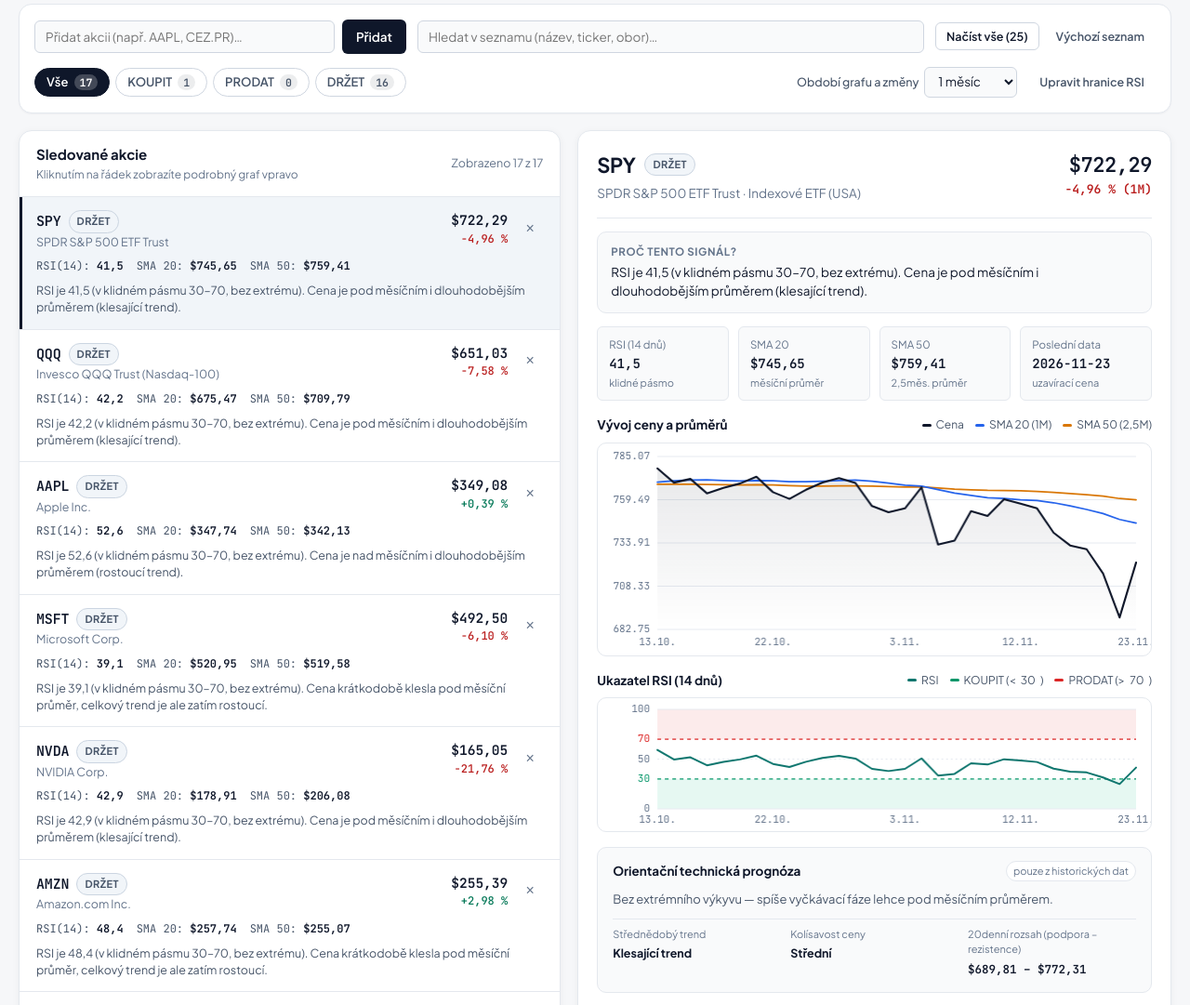
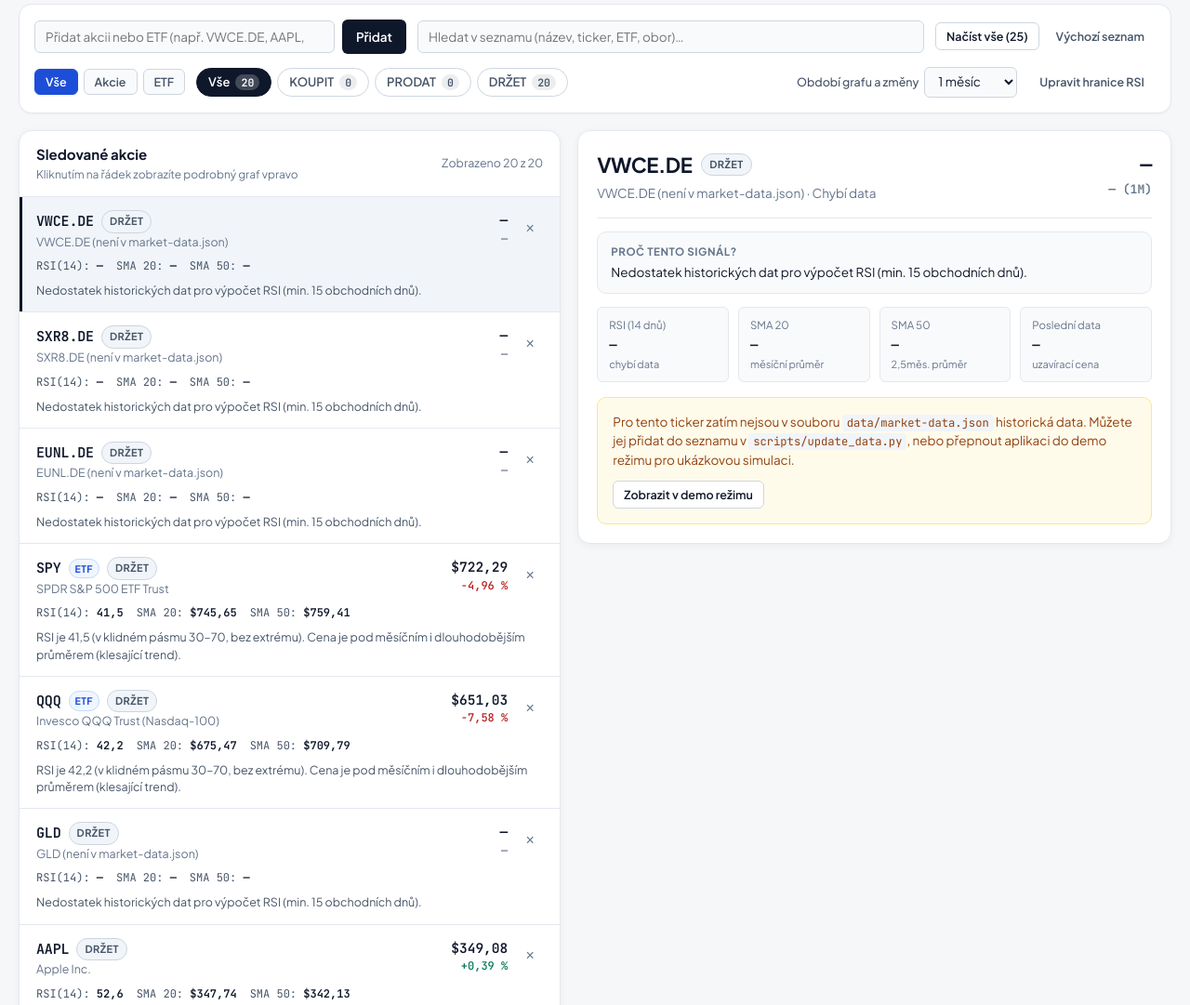
Before and after one commit to Lada008/Akcie, a plain HTML site: page index.html in a window 1280 px wide. Shown: the part 736-1817 px from the top of the page at 93% size. Drawn offline with Linux system fonts and the light colour scheme.

Commit message:
feat: podpora 9 ETF (včetně VWCE.DE, SXR8.DE, EUNL.DE, GLD, TLT), filtr Akcie/ETF a ETF v asistentovi

```diff
--- a/index.html
+++ b/index.html
@@ -152,6 +152,7 @@
 
       <div class="assistant-quick-prompts" role="group" aria-label="Rychlé dotazy pro asistenta">
         <button type="button" class="prompt-chip" data-prompt="Co dnes koupit?">Co dnes koupit?</button>
+        <button type="button" class="prompt-chip" data-prompt="Jaká jsou nejlepší ETF?">Nejlepší ETF</button>
         <button type="button" class="prompt-chip" data-prompt="Které akcie jsou přehřáté?">Přehřáté (PRODAT)</button>
         <button type="button" class="prompt-chip" data-prompt="Hledám klidnější akcie">Klidnější akcie</button>
         <button type="button" class="prompt-chip" data-prompt="Jaký je dnes stav trhu?">Stav trhu</button>
@@ -163,7 +164,7 @@
         <input
           id="assistant-input"
           type="text"
-          placeholder="Zeptejte se česky (např. „Jak je na tom ČEZ?“, „Co dnes koupit?“, „NVDA“)…"
+          placeholder="Zeptejte se česky (např. „Jaká jsou nejlepší ETF?“, „VWCE“, „ČEZ“, „Co dnes koupit?“)…"
           maxlength="140"
         />
         <button type="submit" class="btn btn-primary">Zeptat se</button>
@@ -188,7 +189,7 @@
             id="ticker-input"
             type="text"
             list="available-tickers-list"
-            placeholder="Přidat akcii (např. AAPL, CEZ.PR)…"
+            placeholder="Přidat akcii nebo ETF (např. VWCE.DE, AAPL, CEZ.PR)…"
             maxlength="14"
             aria-label="Symbol tickeru k přidání"
           />
@@ -201,16 +202,16 @@
           <input
             id="search-input"
             type="search"
-            placeholder="Hledat v seznamu (název, ticker, obor)…"
+            placeholder="Hledat v seznamu (název, ticker, ETF, obor)…"
             aria-label="Vyhledávání v seznamu tickerů"
           />
         </div>
 
         <div class="watchlist-quick-actions">
           <button id="btn-load-all-tickers" type="button" class="btn btn-secondary btn-sm" title="Přidat do seznamu všechny dostupné akcie a ETF">
-            Načíst vše (25)
+            Načíst vše (32)
           </button>
-          <button id="btn-reset-watchlist" type="button" class="btn btn-ghost btn-sm" title="Obnovit výchozí seznam akcií">
+          <button id="btn-reset-watchlist" type="button" class="btn btn-ghost btn-sm" title="Obnovit výchozí seznam akcií a ETF">
             Výchozí seznam
           </button>
         </div>
@@ -219,6 +220,13 @@
       <p id="form-feedback" class="form-feedback" role="status" aria-live="polite" hidden></p>
 
       <div class="controls-row controls-row-bottom">
+        <div class="filters-stack">
+          <div class="filter-group" role="group" aria-label="Filtrovat podle typu">
+            <button type="button" class="type-pill is-active" data-asset-type="ALL">Vše</button>
+            <button type="button" class="type-pill" data-asset-type="STOCK">Akcie</button>
+            <button type="button" class="type-pill" data-asset-type="ETF">ETF</button>
+          </div>
+
           <div class="filter-group" role="group" aria-label="Filtrovat podle signálu">
             <button type="button" class="filter-pill is-active" data-signal="ALL">
               Vše <span class="pill-count" data-count="ALL">0</span>
@@ -232,6 +240,7 @@
             <button type="button" class="filter-pill pill-hold" data-signal="DRŽET">
               DRŽET <span class="pill-count" data-count="DRŽET">0</span>
             </button>
+          </div>
         </div>
 
         <div class="params-group">
--- a/js/app.js
+++ b/js/app.js
@@ -5,8 +5,12 @@
   const STORAGE_SETTINGS_KEY = "akcie_settings_v1";
 
   const DEFAULT_WATCHLIST = [
+    "VWCE.DE",
+    "SXR8.DE",
+    "EUNL.DE",
     "SPY",
     "QQQ",
+    "GLD",
     "AAPL",
     "MSFT",
     "NVDA",
@@ -17,7 +21,6 @@
     "INTC",
     "JPM",
     "JNJ",
-    "UNH",
     "ASML",
     "CEZ.PR",
     "KOMB.PR",
@@ -37,6 +40,7 @@
     demoDataset: null,
     watchlist: [],
     selectedSymbol: null,
+    assetTypeFilter: "ALL", // "ALL" | "STOCK" | "ETF"
     signalFilter: "ALL",
     searchQuery: "",
     assistantProfile: "vyvazeny",
@@ -78,6 +82,7 @@
     btnResetWatchlist: document.getElementById("btn-reset-watchlist"),
     formFeedback: document.getElementById("form-feedback"),
 
+    typeButtons: Array.from(document.querySelectorAll(".type-pill")),
     filterButtons: Array.from(document.querySelectorAll(".filter-pill")),
     periodSelect: document.getElementById("period-select"),
     btnToggleAdvanced: document.getElementById("btn-toggle-advanced"),
@@ -319,14 +324,32 @@
       btn.classList.toggle("is-active", key === state.signalFilter);
     }
 
-    // Filtrování podle signálu a vyhledávání
+    for (const btn of els.typeButtons) {
+      btn.classList.toggle("is-active", btn.dataset.assetType === state.assetTypeFilter);
+    }
+
+    if (els.btnLoadAllTickers) {
+      const ds = getActiveDataset();
+      const totalAvail = ds?.tickers ? Object.keys(ds.tickers).length : 0;
+      if (totalAvail > 0) {
+        els.btnLoadAllTickers.textContent = `Načíst vše (${totalAvail})`;
+      }
+    }
+
+    // Filtrování podle typu (Akcie/ETF), signálu a vyhledávání
     const q = state.searchQuery.trim().toLowerCase();
     const filtered = analyses.filter((item) => {
+      if (
+        state.assetTypeFilter !== "ALL" &&
+        item.assetType !== state.assetTypeFilter
+      ) {
+        return false;
+      }
       if (state.signalFilter !== "ALL" && item.signal !== state.signalFilter) {
         return false;
       }
       if (q) {
-        const hay = `${item.symbol} ${item.name} ${item.sector}`.toLowerCase();
+        const hay = `${item.symbol} ${item.name} ${item.sector} ${item.assetType}`.toLowerCase();
         if (!hay.includes(q)) return false;
       }
       return true;
@@ -381,6 +404,7 @@
               <div class="ticker-identity">
                 <div class="ticker-symbol-line">
                   <span class="ticker-symbol mono">${escapeHtml(item.symbol)}</span>
+                  ${item.assetType === "ETF" ? '<span class="etf-badge">ETF</span>' : ""}
                   <span class="signal-badge ${signalClass(item.signal)}">${escapeHtml(item.signal)}</span>
                   ${item.isSimulated ? '<span class="sim-badge">Demo</span>' : ""}
                 </div>
@@ -761,6 +785,13 @@
       showFeedback("Výchozí seznam tickerů byl obnoven.", "ok");
     });
 
+    for (const btn of els.typeButtons) {
+      btn.addEventListener("click", () => {
+        state.assetTypeFilter = btn.dataset.assetType || "ALL";
+        renderAll();
+      });
+    }
+
     for (const btn of els.filterButtons) {
       btn.addEventListener("click", () => {
         state.signalFilter = btn.dataset.signal;
--- a/js/assistant.js
+++ b/js/assistant.js
@@ -54,7 +54,7 @@
     const vol = a.outlook?.dailyVolPct ?? 1.5;
     const above20 = a.sma20 !== null && a.latestPrice >= a.sma20;
     const above50 = a.sma50 !== null && a.latestPrice >= a.sma50;
-    const isEtf = a.symbol === "SPY" || a.symbol === "QQQ";
+    const isEtf = a.assetType === "ETF";
 
     if (profile === "opatrny") {
       let s = 50;
@@ -261,6 +261,35 @@
     };
   }
 
+  function replyForEtfs(ctx) {
+    const { allAnalyses, profile, settings } = ctx;
+    const etfs = allAnalyses
+      .filter((a) => a.hasData && a.rsi !== null && a.assetType === "ETF")
+      .sort((a, b) => scoreForProfile(b, profile, settings) - scoreForProfile(a, profile, settings));
+
+    if (etfs.length === 0) {
+      return {
+        title: "ETF zatím nejsou načtená",
+        paragraphs: [
+          "V aktuálním datasetu nebyla nalezena žádná ETF. Zkuste kliknout na „Načíst vše“ nebo vyčkejte na aktualizaci dat.",
+        ],
+        picks: [],
+      };
+    }
+
+    const top = etfs.slice(0, 5);
+    return {
+      title: `Přehled ETF podle stylu: ${PROFILE_LABELS[profile]}`,
+      paragraphs: [
+        "ETF rozkládají riziko mezi stovky až tisíce firem (případně zlato či dluhopisy), takže bývají pro začátečníky klidnější než jednotlivé akcie. Pro české investory jsou oblíbená hlavně evropská UCITS ETF v eurech (VWCE.DE, SXR8.DE, EUNL.DE).",
+        "Kliknutím na libovolné ETF níže zobrazíte jeho graf a technické ukazatele (obchodování je vždy na vlastní riziko):",
+      ],
+      picks: top.map((a) =>
+        formatCandidateLine(a, `${a.sector} · ${a.outlook?.mediumTerm || ""}`)
+      ),
+    };
+  }
+
   function answerQuestion(question, ctx) {
     const norm = normalizeText(question);
 
@@ -276,6 +305,16 @@
     }
 
     // 2. Záměry v češtině
+    if (
+      norm.includes("etf") ||
+      norm.includes("index") ||
+      norm.includes("zlato") ||
+      norm.includes("dluhopis") ||
+      norm.includes("svet")
+    ) {
+      return replyForEtfs(ctx);
+    }
+
     if (
       norm.includes("prodat") ||
       norm.includes("prehrat") ||
--- a/js/demo-data.js
+++ b/js/demo-data.js
@@ -25,8 +25,15 @@
     { symbol: "MONET.PR", name: "MONETA Money Bank", currency: "CZK", sector: "Finance", seed: 221, start: 112, drift: 0.0005, vol: 0.008, mode: "hold_up" },
     { symbol: "ASML", name: "ASML Holding N.V.", currency: "USD", sector: "Polovodiče (EU)", seed: 222, start: 820, drift: -0.0005, vol: 0.016, mode: "buy" },
     { symbol: "SAP", name: "SAP SE", currency: "USD", sector: "Technologie (EU)", seed: 223, start: 210, drift: 0.0008, vol: 0.011, mode: "hold_up" },
-    { symbol: "SPY", name: "SPDR S&P 500 ETF Trust", currency: "USD", sector: "Indexové ETF (USA)", seed: 224, start: 560, drift: 0.0005, vol: 0.007, mode: "hold_up" },
-    { symbol: "QQQ", name: "Invesco QQQ Trust (Nasdaq-100)", currency: "USD", sector: "Indexové ETF (Tech)", seed: 225, start: 480, drift: 0.0007, vol: 0.009, mode: "hold_up" },
+    { symbol: "VWCE.DE", name: "Vanguard FTSE All-World UCITS ETF", currency: "EUR", sector: "ETF · Celý svět", assetType: "ETF", seed: 226, start: 126, drift: 0.0005, vol: 0.007, mode: "hold_up" },
+    { symbol: "SXR8.DE", name: "iShares Core S&P 500 UCITS ETF", currency: "EUR", sector: "ETF · USA (S&P 500)", assetType: "ETF", seed: 227, start: 540, drift: 0.0005, vol: 0.008, mode: "hold_up" },
+    { symbol: "EUNL.DE", name: "iShares Core MSCI World UCITS ETF", currency: "EUR", sector: "ETF · Vyspělý svět", assetType: "ETF", seed: 228, start: 96, drift: 0.0005, vol: 0.007, mode: "hold_up" },
+    { symbol: "SPY", name: "SPDR S&P 500 ETF Trust", currency: "USD", sector: "ETF · USA (S&P 500)", assetType: "ETF", seed: 224, start: 560, drift: 0.0005, vol: 0.007, mode: "hold_up" },
+    { symbol: "QQQ", name: "Invesco QQQ Trust (Nasdaq-100)", currency: "USD", sector: "ETF · Technologie", assetType: "ETF", seed: 225, start: 480, drift: 0.0007, vol: 0.009, mode: "hold_up" },
+    { symbol: "VTI", name: "Vanguard Total Stock Market ETF", currency: "USD", sector: "ETF · Celý trh USA", assetType: "ETF", seed: 229, start: 278, drift: 0.0005, vol: 0.007, mode: "hold_up" },
+    { symbol: "SCHD", name: "Schwab US Dividend Equity ETF", currency: "USD", sector: "ETF · Dividendy", assetType: "ETF", seed: 230, start: 82, drift: 0.0003, vol: 0.006, mode: "hold_up" },
+    { symbol: "GLD", name: "SPDR Gold Shares (Zlato)", currency: "USD", sector: "ETF · Zlato", assetType: "ETF", seed: 231, start: 235, drift: 0.0006, vol: 0.008, mode: "sell" },
+    { symbol: "TLT", name: "iShares 20+ Year Treasury Bond ETF", currency: "USD", sector: "ETF · Dluhopisy USA", assetType: "ETF", seed: 232, start: 94, drift: -0.0003, vol: 0.009, mode: "buy" },
   ];
 
   const DEMO_NEWS = [
@@ -140,6 +147,7 @@
         name: spec.name,
         currency: spec.currency,
         sector: spec.sector,
+        assetType: spec.assetType || "STOCK",
         isSimulated: true,
         history: generateSeries(spec, dates),
         news: [],
--- a/js/indicators.js
+++ b/js/indicators.js
@@ -247,11 +247,17 @@
       }
     }
 
+    const isEtf =
+      tickerData.assetType === "ETF" ||
+      /\bETF\b/i.test(tickerData.sector || "") ||
+      /\bETF\b/i.test(tickerData.name || "");
+
     return {
       symbol: tickerData.symbol,
       name: tickerData.name || tickerData.symbol,
       currency: tickerData.currency || "USD",
       sector: tickerData.sector || "—",
+      assetType: isEtf ? "ETF" : "STOCK",
       isSimulated: Boolean(tickerData.isSimulated),
       news: Array.isArray(tickerData.news) ? tickerData.news : [],
       hasData: true,
--- a/styles.css
+++ b/styles.css
@@ -1281,12 +1281,54 @@ select:focus {
   }
 }
 
-/* Quick actions */
+/* Quick actions & Asset type filter */
 .watchlist-quick-actions {
   display: flex;
   align-items: center;
   gap: 6px;
   flex-wrap: wrap;
+}
+
+.filters-stack {
+  display: flex;
+  align-items: center;
+  gap: 12px;
+  flex-wrap: wrap;
+}
+
+.type-pill {
+  font-family: inherit;
+  font-size: 12.5px;
+  font-weight: 600;
+  padding: 5px 11px;
+  border-radius: var(--radius-sm);
+  border: 1px solid var(--border-strong);
+  background: var(--surface-subtle);
+  color: var(--text-secondary);
+  cursor: pointer;
+  transition: all 0.15s ease;
+}
+
+.type-pill:hover {
+  color: var(--text);
+  background: #e9eef5;
+}
+
+.type-pill.is-active {
+  background: var(--accent);
+  border-color: var(--accent);
+  color: #ffffff;
+}
+
+.etf-badge {
+  font-size: 10.5px;
+  font-weight: 700;
+  letter-spacing: 0.04em;
+  padding: 2px 6px;
+  border-radius: 999px;
+  background: #eff6ff;
+  color: #1d4ed8;
+  border: 1px solid #bfdbfe;
 }
 
 /* Detail Outlook & Ticker News */
```
Also changed, not shown: 1 other file. Lines whose indentation alone changed are shown as unchanged.
